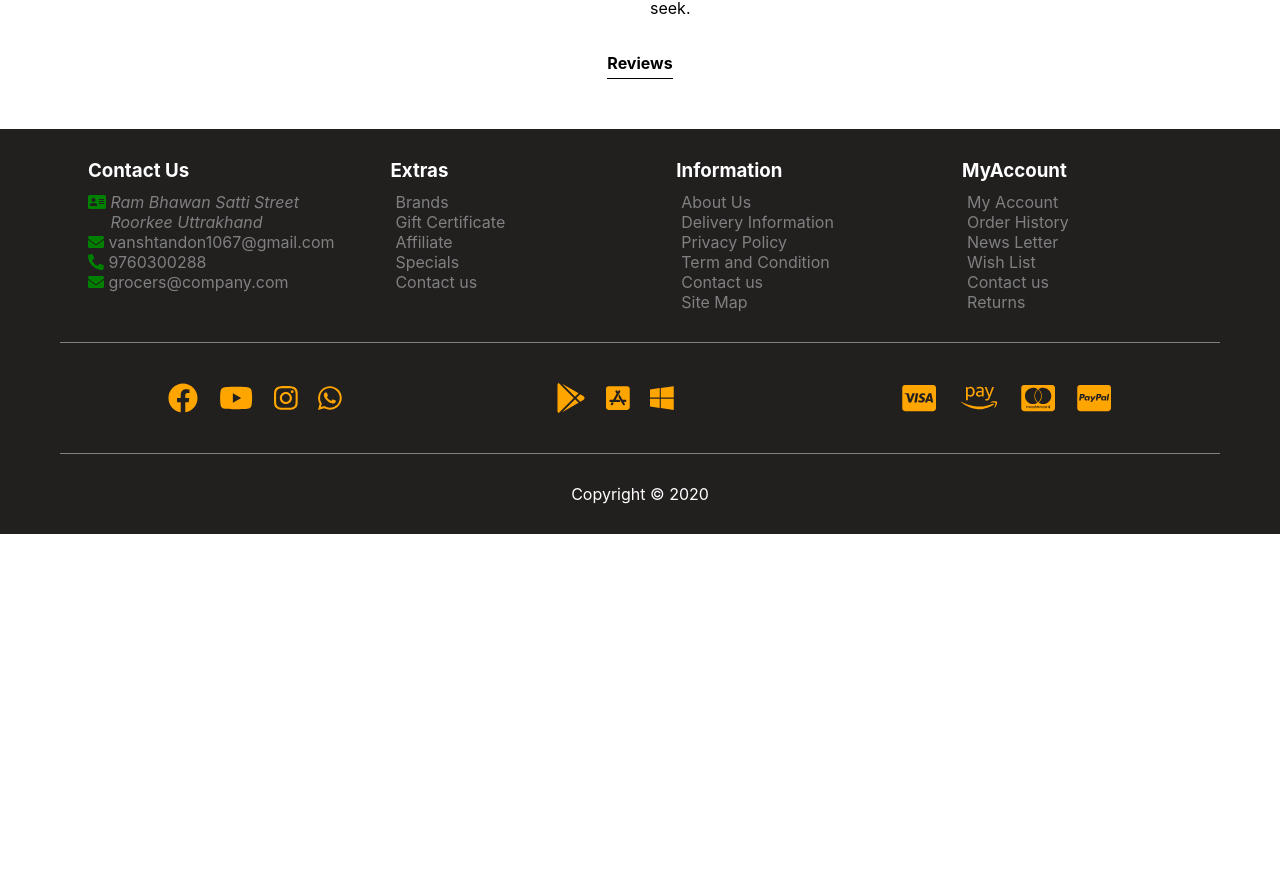
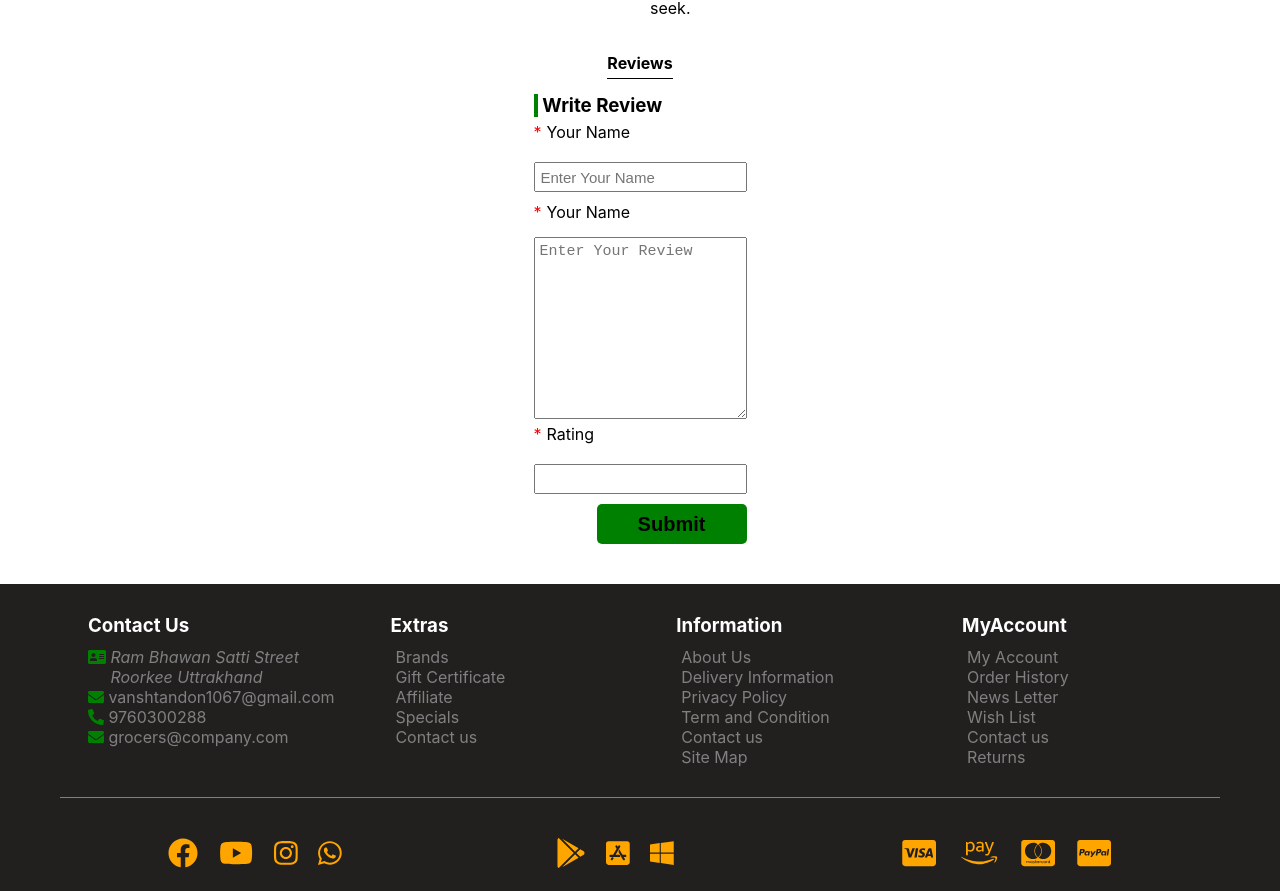
Before and after one commit to Vansh1067/grocers, a React (Create React App) app: page / in a window 1280 px wide. Shown: the part 1154-2045 px from the top of the page. Before the commit the page ends 1688 px from the top, so only its background shows below. Built offline with nearby package versions, Linux system fonts and the light colour scheme.

Commit message:
add review form structure and design

```diff
--- a/src/component/ReviewComponent/ReviewComponent.css
+++ b/src/component/ReviewComponent/ReviewComponent.css
@@ -13,3 +13,38 @@
     justify-items: center;
     justify-self: center;
 }
+.form h3 span{
+    background-color: green;
+
+
+}
+.reviewForm{
+    width: 100%;
+    display: flex;
+    flex-direction: column;
+}
+.reviewForm label::before{
+    content: '*';
+    color: red;
+    margin-right: 5px;
+}
+.reviewForm label,.reviewForm input{
+    margin: 5px 0;
+    height: 30px;
+}
+.reviewForm input,.reviewForm textarea{
+    padding: 5px;
+    font-size: 15px;
+}
+.reviewForm button{
+    width:150px;
+    align-self: flex-end;
+    background-color: green;
+    padding: 5px;
+    height: 40px;
+    border-radius: 5px;
+    border: none;
+    font-size: 20px;
+    font-weight: bold;
+    margin: 5px 0;
+}
--- a/src/component/ReviewComponent/ReviewComponent.js
+++ b/src/component/ReviewComponent/ReviewComponent.js
@@ -7,7 +7,18 @@ const ReviewComponent=(props)=>{
     return(
         <Hoc class="reviewContainer">
             <p>Reviews</p>
-
+            <div class="form">
+                <h3><span>&nbsp;</span> Write Review</h3>
+                <form class="reviewForm">
+                    <label>Your Name</label>
+                    <input placeholder="Enter Your Name" type="text"></input>
+                    <label>Your Name</label>
+                    <textarea placeholder="Enter Your Review" rows="10"type="text"></textarea>
+                    <label>Rating</label>
+                    <input type="text"></input>
+                    <button type="submit">Submit</button>
+                </form>
+            </div>
         </Hoc>
     );
 }
```
